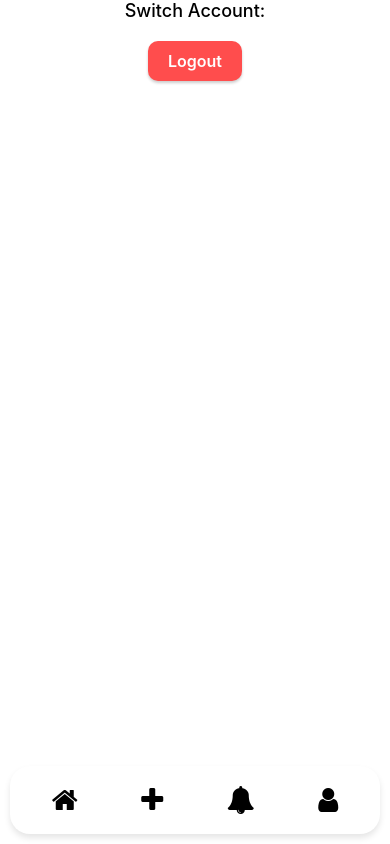
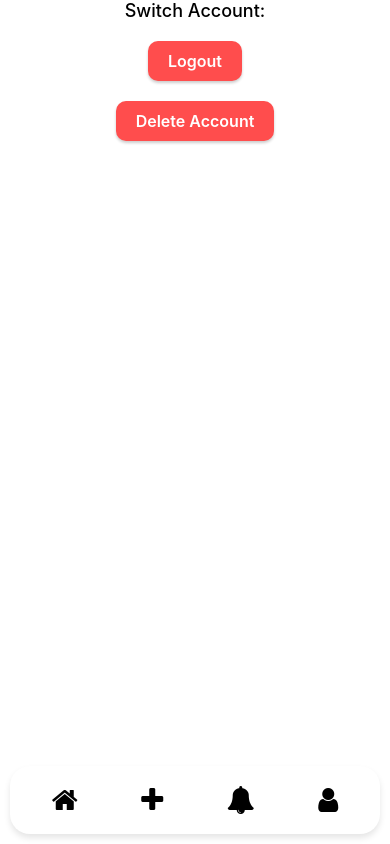
Before and after one commit to Rutgers-CSL/RU_CourseTrader, a React Native app in the folder ScarletApp/: screen /Profile in a window 390 px wide. Built offline with nearby package versions, Linux system fonts and the light colour scheme.

Commit message:
Update ProfileScreen.js
* Added button for "Delete Account"
* Next steps: implement delete account functionality via supabase

```diff
--- a/ScarletApp/screens/ProfileScreen.js
+++ b/ScarletApp/screens/ProfileScreen.js
@@ -1,5 +1,5 @@
 import React from 'react';
-import { StyleSheet, Text, View, TouchableOpacity } from 'react-native';
+import { StyleSheet, Text, View, TouchableOpacity, Alert } from 'react-native';
 import { FontAwesome } from '@expo/vector-icons';
 import { SafeAreaView } from 'react-native-safe-area-context';
 import { StatusBar } from 'expo-status-bar';
@@ -13,6 +13,14 @@ export default function ProfileSearch({ navigation }) {
       navigation.replace("Login");
     }
 
+    const handleDeleteAccount = () => {
+      Alert.alert(
+        "Delete account",
+        "Delete account isn’t implemented yet.",
+        [{ text: "OK" }]
+      );
+    };
+
     return(
         <SafeAreaView style={styles.container}>
             <View style={styles.container}>
@@ -21,9 +29,12 @@ export default function ProfileSearch({ navigation }) {
                 <TouchableOpacity onPress={handleLogout} style={styles.logoutButton}>
                   <Text style={styles.logoutText}>Logout</Text>
                 </TouchableOpacity>
+
+                <TouchableOpacity onPress={handleDeleteAccount} style={styles.logoutButton}>
+                  <Text style={styles.logoutText}>Delete Account</Text>
+                </TouchableOpacity>
+
             </View>
-
-
 
             <View style={styles.iconBar}>
                 <TouchableOpacity style={styles.iconLink} onPress={() => navigation.navigate('Home')} >
```
